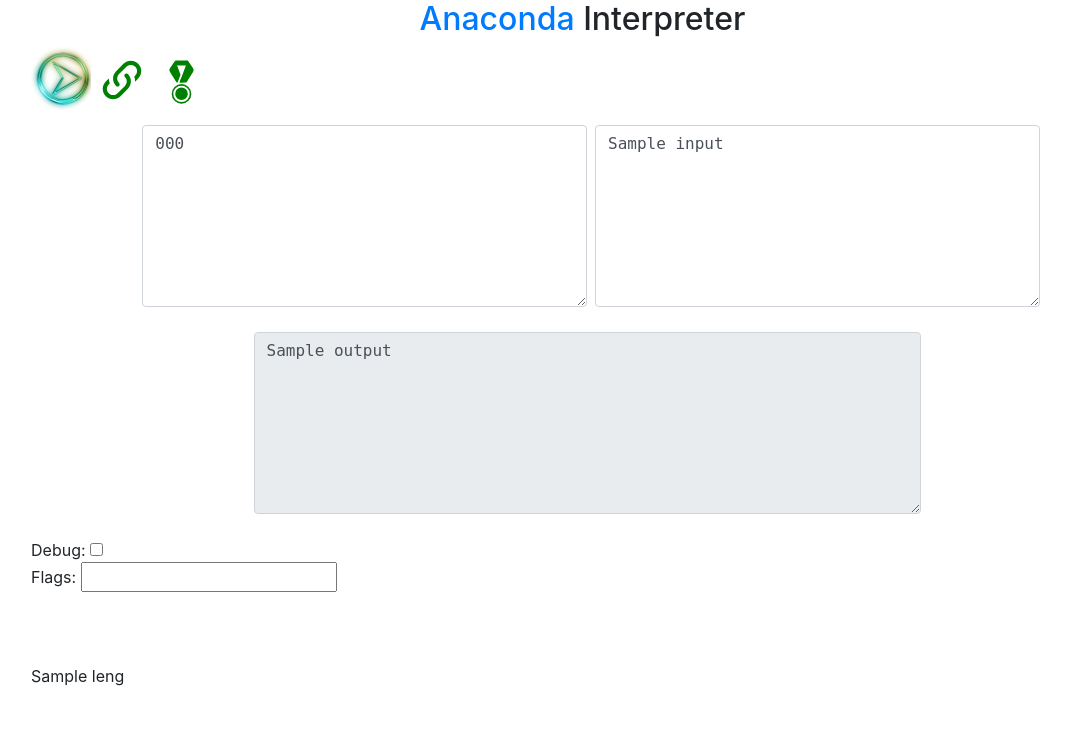
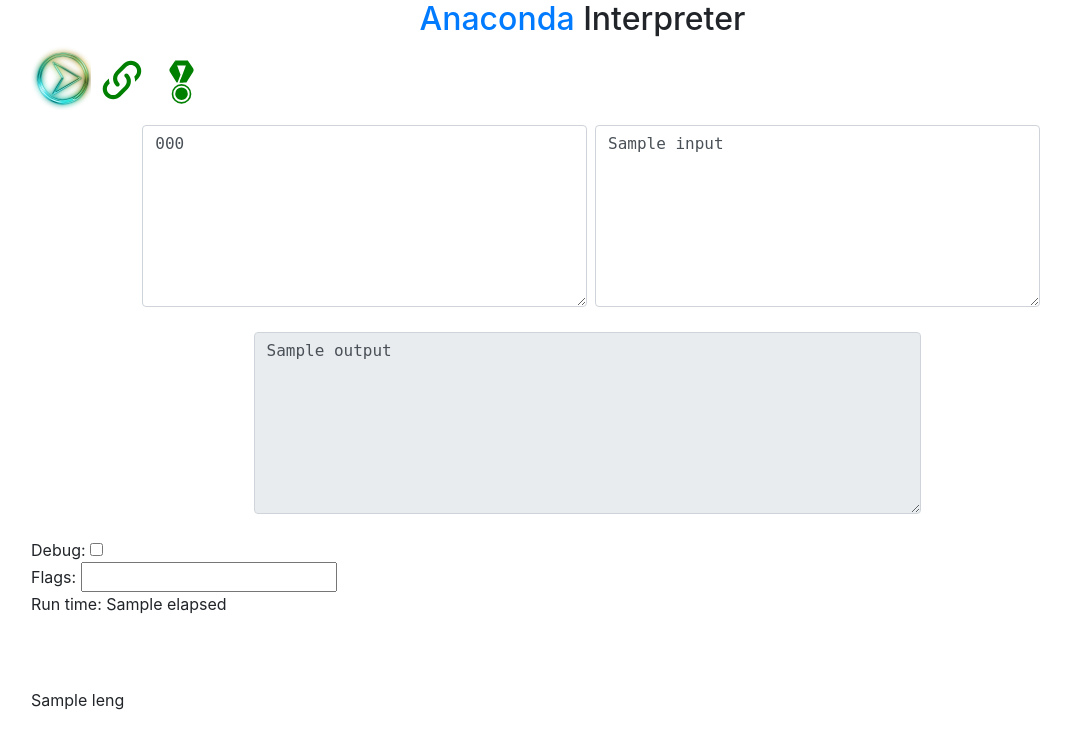
Before and after one commit to Detective-Wasif/Anaconda, a Flask app: template templates/index.html in a window 1280 px wide. Shown: the top 749 px of the page, without its empty margins (54-1125 px from the left). Run offline with Flask 2, Linux system fonts and the light colour scheme; the template is opened without the code that fills it: most values are stand-ins (such as "Sample title", 1, 10 or a date in 2020); some libraries are stand-ins or nearby versions.

Commit message:
Added a label that would show run time

```diff
--- a/templates/index.html
+++ b/templates/index.html
@@ -102,6 +102,7 @@
 					<div class="bottom-row">
 						 Debug: <input id="debug" name="debug" type="checkbox"><br />
 						 Flags: <input id="flags" name="flags" type="text" value=""><br />
+                                                 Run time: {{ elapsed }}
 					</div><br><br>
 
 					<br>
```
